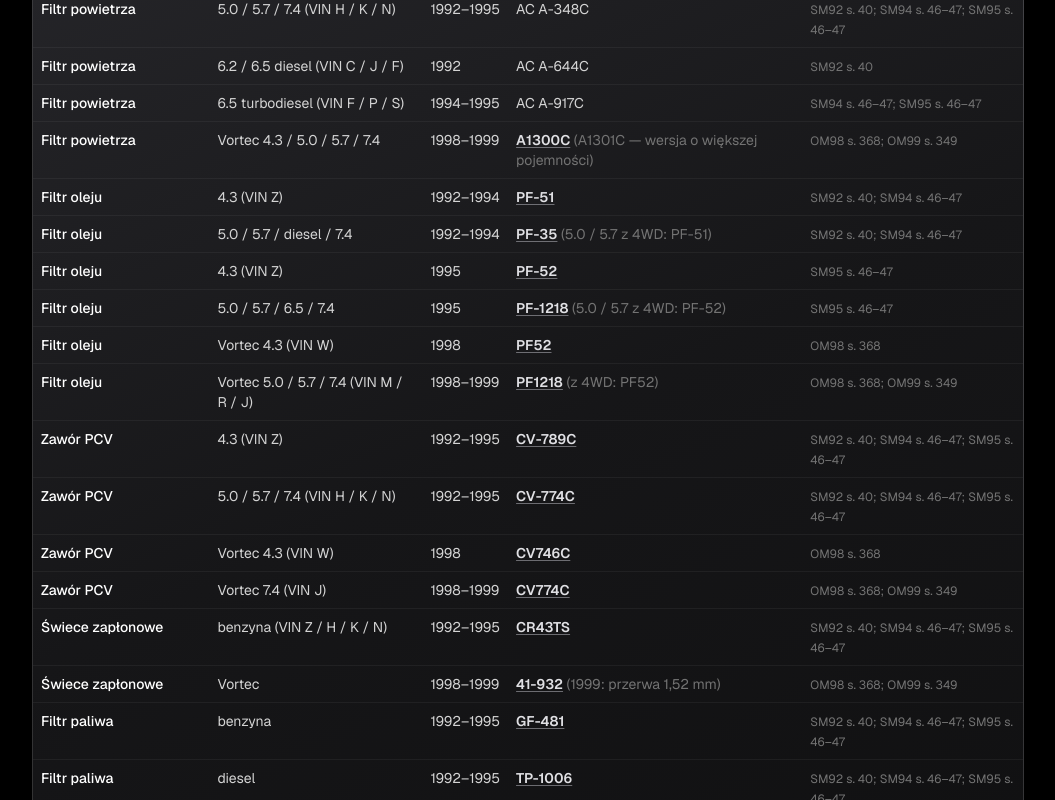
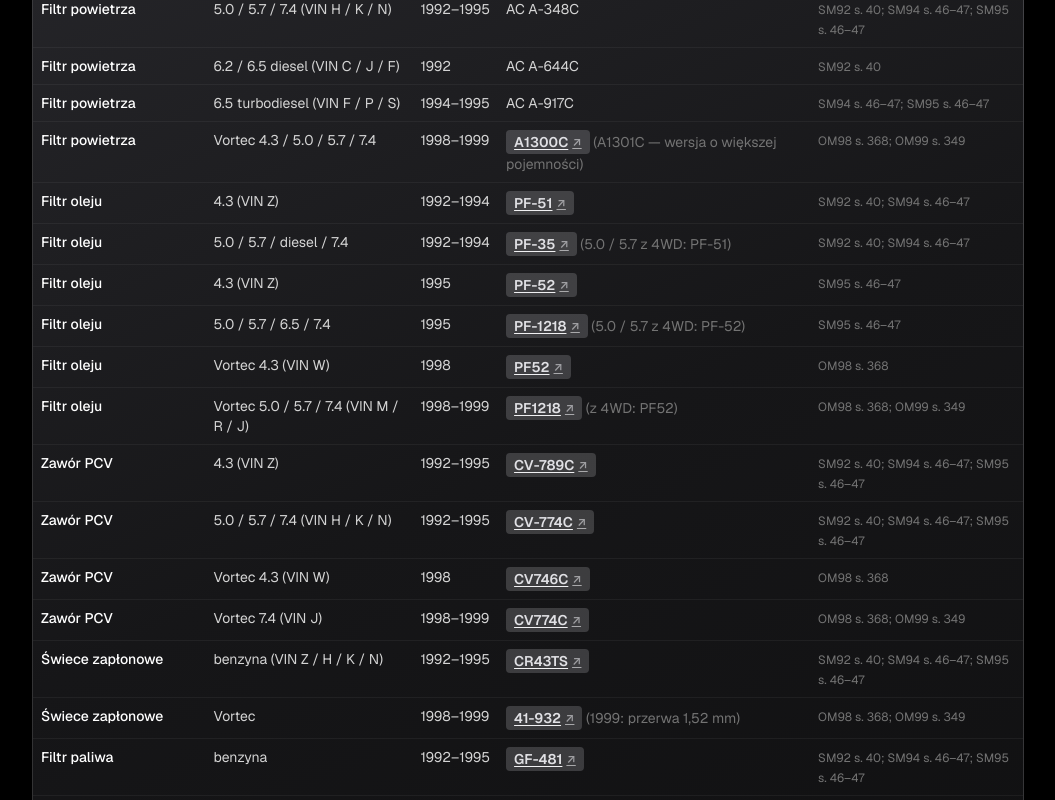
Before and after one commit to tsrc4mm9gg-netizen/gmt400-app, a Next.js app: page /pojemnosci in a window 1280 px wide. Shown: the part 6320-7120 px from the top of the page, without its empty margins (112-1167 px from the left). Built offline with nearby package versions, Linux system fonts and the light colour scheme.

Commit message:
feat: make part links more visible with button-like styling

```diff
--- a/src/app/ui/PartLink.tsx
+++ b/src/app/ui/PartLink.tsx
@@ -14,9 +14,10 @@ export default function PartLink({ partNumber, className = '' }: Props) {
       href={href}
       target="_blank"
       rel="noopener noreferrer sponsored"
-      className={`font-semibold text-silver-300 underline decoration-silver-500/50 underline-offset-2 hover:text-white hover:decoration-white ${className}`}
+      className={`inline-flex items-center gap-1 rounded bg-silver-600/20 px-2 py-0.5 font-semibold text-silver-300 underline decoration-silver-400 underline-offset-2 transition hover:bg-silver-600/40 hover:text-white ${className}`}
     >
       {partNumber}
+      <span className="text-xs opacity-60">↗</span>
     </a>
   );
 }
```
